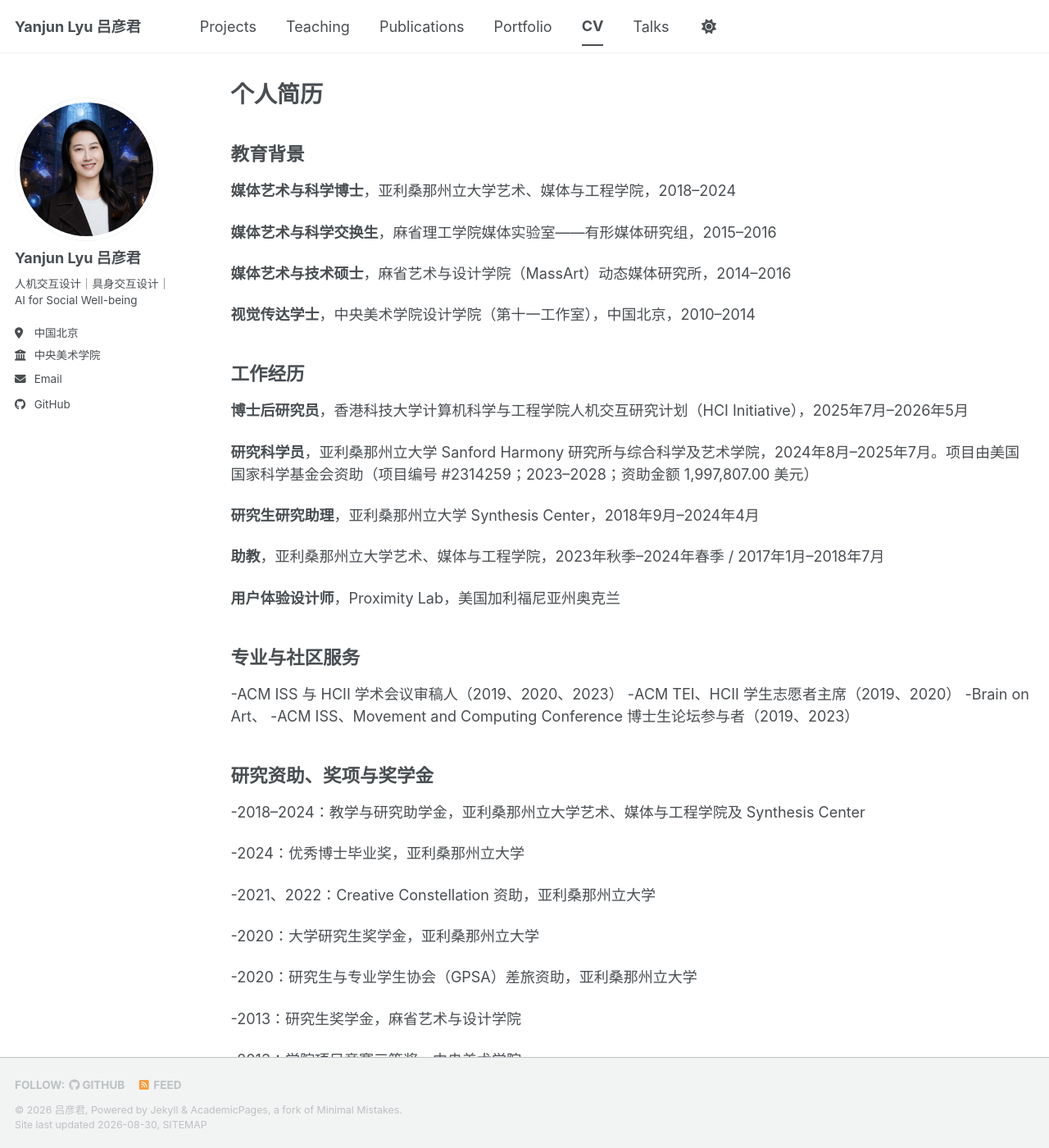
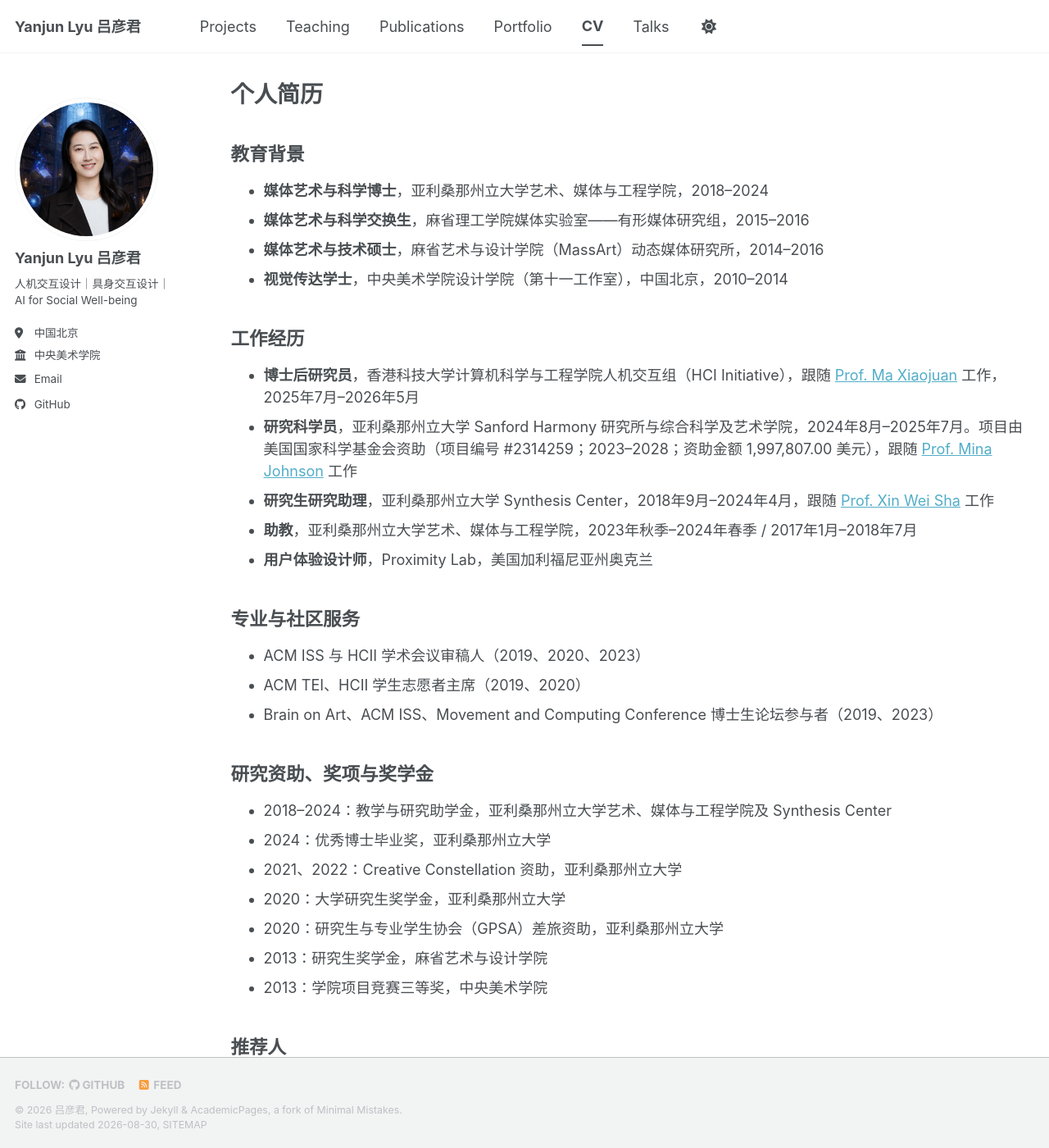
Before and after one commit to Ivyyanjun/Ivyyanjun.github.io, a Jekyll site: the page built from _pages/cv.md, in a window 1280 px wide and 1400 px high. Shown: the whole window at 82% size. Built offline with Jekyll 4.4.1, drawn with Linux system fonts in a browser that asks for light colours; a style sheet for code colours, icons or effects is not loaded.

Commit message:
Update cv.md

```diff
--- a/_pages/cv.md
+++ b/_pages/cv.md
@@ -10,59 +10,43 @@ classes: cv-page-layout
 
 {% include base_path %}
 <div class="cv-page" markdown="1">
+
 ## 教育背景
 
-**媒体艺术与科学博士**，亚利桑那州立大学艺术、媒体与工程学院，2018–2024
-
-**媒体艺术与科学交换生**，麻省理工学院媒体实验室——有形媒体研究组，2015–2016
-
-**媒体艺术与技术硕士**，麻省艺术与设计学院（MassArt）动态媒体研究所，2014–2016
-
-**视觉传达学士**，中央美术学院设计学院（第十一工作室），中国北京，2010–2014
+- **媒体艺术与科学博士**，亚利桑那州立大学艺术、媒体与工程学院，2018–2024
+- **媒体艺术与科学交换生**，麻省理工学院媒体实验室——有形媒体研究组，2015–2016
+- **媒体艺术与技术硕士**，麻省艺术与设计学院（MassArt）动态媒体研究所，2014–2016
+- **视觉传达学士**，中央美术学院设计学院（第十一工作室），中国北京，2010–2014
 
 ## 工作经历
 
-**博士后研究员**，香港科技大学计算机科学与工程学院人机交互研究计划（HCI Initiative），2025年7月–2026年5月
-
-**研究科学员**，亚利桑那州立大学 Sanford Harmony 研究所与综合科学及艺术学院，2024年8月–2025年7月。项目由美国国家科学基金会资助（项目编号 #2314259；2023–2028；资助金额 1,997,807.00 美元）
-
-**研究生研究助理**，亚利桑那州立大学 Synthesis Center，2018年9月–2024年4月
-
-**助教**，亚利桑那州立大学艺术、媒体与工程学院，2023年秋季–2024年春季 / 2017年1月–2018年7月
-
-**用户体验设计师**，Proximity Lab，美国加利福尼亚州奥克兰
+- **博士后研究员**，香港科技大学计算机科学与工程学院人机交互组（HCI Initiative），跟随 [Prof. Ma Xiaojuan](https://facultyprofiles.hkust.edu.hk/profiles.php?profile=xiaojuan-ma-mxj#proj) 工作，2025年7月–2026年5月
+- **研究科学员**，亚利桑那州立大学 Sanford Harmony 研究所与综合科学及艺术学院，2024年8月–2025年7月。项目由美国国家科学基金会资助（项目编号 #2314259；2023–2028；资助金额 1,997,807.00 美元），跟随 [Prof. Mina Johnson](https://immerse.illinois.edu/symposium-speakers/Johnson-Glenberg-Mina) 工作
+- **研究生研究助理**，亚利桑那州立大学 Synthesis Center，2018年9月–2024年4月，跟随 [Prof. Xin Wei Sha](https://ontheimage.com/2025-conference/sha-xin-wei) 工作
+- **助教**，亚利桑那州立大学艺术、媒体与工程学院，2023年秋季–2024年春季 / 2017年1月–2018年7月
+- **用户体验设计师**，Proximity Lab，美国加利福尼亚州奥克兰
 
 ## 专业与社区服务
 
--ACM ISS 与 HCII 学术会议审稿人（2019、2020、2023）
--ACM TEI、HCII 学生志愿者主席（2019、2020）
--Brain on Art、
--ACM ISS、Movement and Computing Conference 博士生论坛参与者（2019、2023）
+- ACM ISS 与 HCII 学术会议审稿人（2019、2020、2023）
+- ACM TEI、HCII 学生志愿者主席（2019、2020）
+- Brain on Art、ACM ISS、Movement and Computing Conference 博士生论坛参与者（2019、2023）
 
 ## 研究资助、奖项与奖学金
 
--2018–2024：教学与研究助学金，亚利桑那州立大学艺术、媒体与工程学院及 Synthesis Center
-
--2024：优秀博士毕业奖，亚利桑那州立大学
-
--2021、2022：Creative Constellation 资助，亚利桑那州立大学
-
--2020：大学研究生奖学金，亚利桑那州立大学
-
--2020：研究生与专业学生协会（GPSA）差旅资助，亚利桑那州立大学
-
--2013：研究生奖学金，麻省艺术与设计学院
-
--2013：学院项目竞赛三等奖，中央美术学院
+- 2018–2024：教学与研究助学金，亚利桑那州立大学艺术、媒体与工程学院及 Synthesis Center
+- 2024：优秀博士毕业奖，亚利桑那州立大学
+- 2021、2022：Creative Constellation 资助，亚利桑那州立大学
+- 2020：大学研究生奖学金，亚利桑那州立大学
+- 2020：研究生与专业学生协会（GPSA）差旅资助，亚利桑那州立大学
+- 2013：研究生奖学金，麻省艺术与设计学院
+- 2013：学院项目竞赛三等奖，中央美术学院
 
 ## 推荐人
 
-**Sha Xin Wei**（博士生导师），亚利桑那州立大学艺术、媒体与工程学院原院长、教授，Xinwei.Sha@asu.edu（或 shaxinwei@gmail.com）
-
-**Lauren Sarah Hayes**（博士生联合导师），亚利桑那州立大学艺术、媒体与工程学院副教授，lauren.s.hayes@asu.edu
-
-**Hiroshi Ishii**（艺术硕士导师），麻省理工学院媒体实验室有形媒体研究组主任，ishii@media.mit.edu
-
-**Ming Wang 王敏**（学士生导师），中央美术学院设计学院原院长、教授，wangmindesign@vip.sina.com
+- **Sha Xin Wei**（博士生导师），亚利桑那州立大学艺术、媒体与工程学院原院长、教授，Xinwei.Sha@asu.edu（或 shaxinwei@gmail.com）
+- **Lauren Sarah Hayes**（博士生联合导师），亚利桑那州立大学艺术、媒体与工程学院副教授，lauren.s.hayes@asu.edu
+- **Hiroshi Ishii**（艺术硕士导师），麻省理工学院媒体实验室有形媒体研究组主任，ishii@media.mit.edu
+- **Ming Wang 王敏**（学士生导师），中央美术学院设计学院原院长、教授，wangmindesign@vip.sina.com
 
 </div>
```
